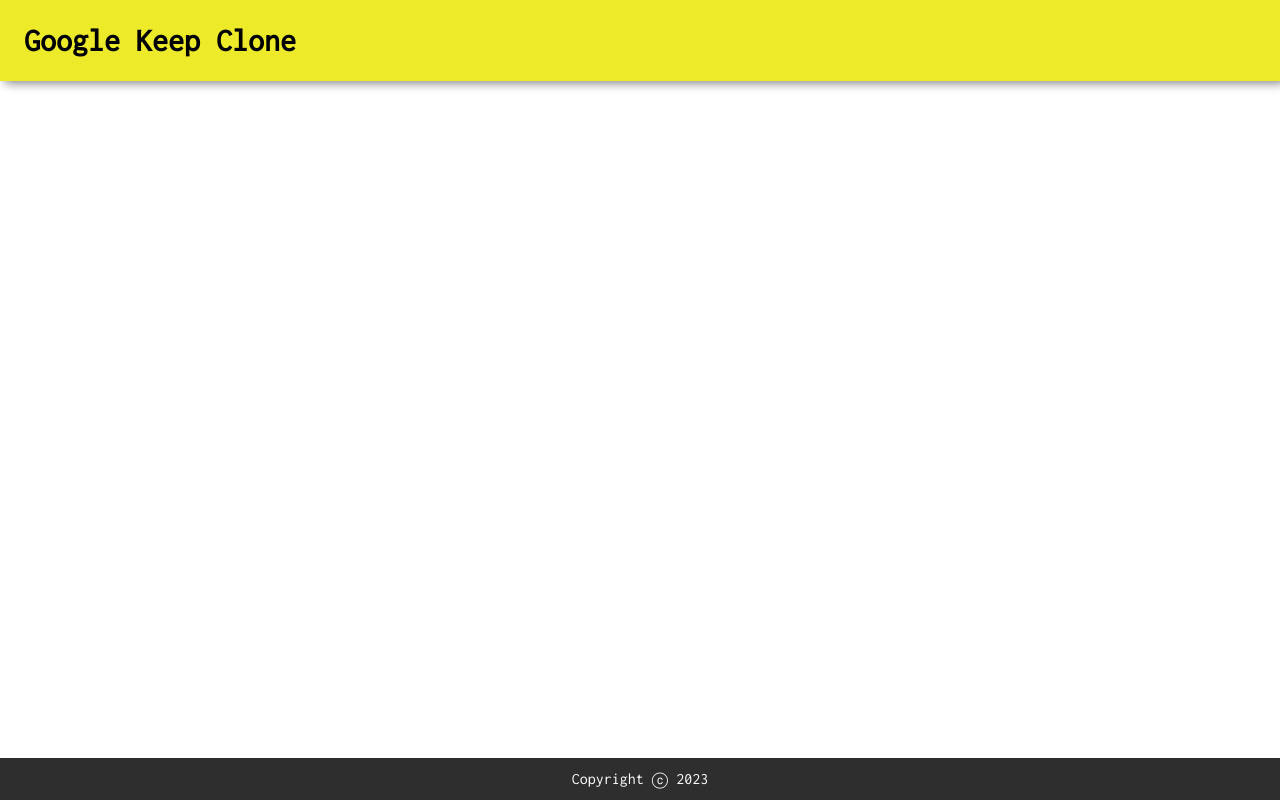
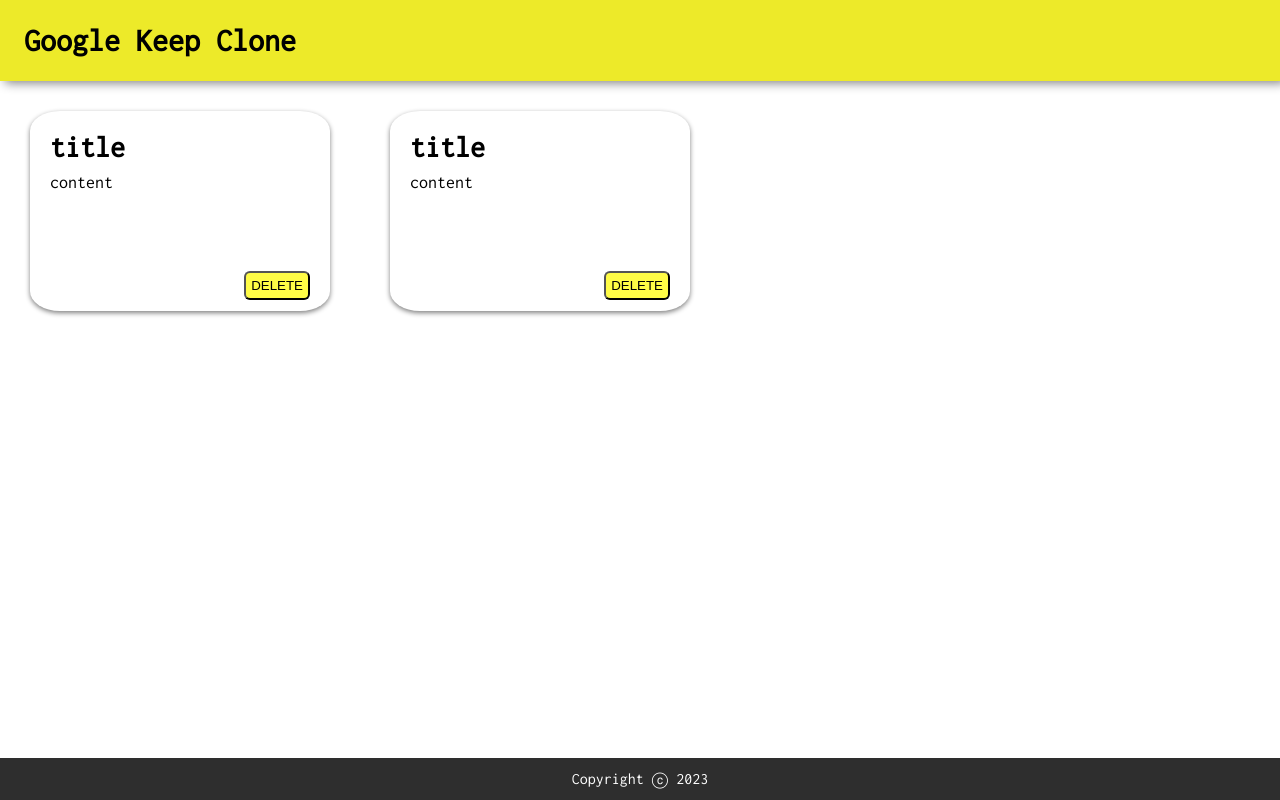
Before and after one commit to shenks/googlekeepclone, a React (Create React App) app: page / in a window 1280 px wide. Built offline with nearby package versions, Linux system fonts and the light colour scheme.

Commit message:
Added Note component, tested styling

```diff
--- a/public/styles.css
+++ b/public/styles.css
@@ -23,3 +23,34 @@
     padding: 12px;
     text-align: center;
 }
+
+.note-container{
+    display: flex;
+    flex-direction: row;
+}
+
+.note {
+    width: 300px;
+    height: 200px;
+    border-radius: 10%;
+    box-shadow: 0px 2px 5px grey;
+    padding: 20px;
+    margin: 30px;
+}
+
+.note h1 {
+    font-size: 30px;
+    margin-bottom: 10px;
+}
+
+.note p {
+    font-size: 18px;
+}
+
+.note button {
+    float: right;
+    margin-top: 80px;
+    padding: 5px;
+    border-radius: 6px;
+    background-color: #fffc46;
+}
--- a/src/components/App.jsx
+++ b/src/components/App.jsx
@@ -1,11 +1,13 @@
 import React from "react";
 import Header from "./Header";
 import Footer from "./Footer";
+import Note from "./Note";
 
 function App() {
   return (
     <div>
       <Header />
+      <Note />
       <Footer />
     </div>
   );
--- /dev/null
+++ b/src/components/Note.jsx
@@ -0,0 +1,20 @@
+import React from "react";
+
+function Note() {
+  return (
+    <div className="note-container">
+      <div className="note">
+        <h1>title</h1>
+        <p>content</p>
+        <button>DELETE</button>
+      </div>
+      <div className="note">
+        <h1>title</h1>
+        <p>content</p>
+        <button>DELETE</button>
+      </div>
+    </div>
+  );
+}
+
+export default Note;
```
